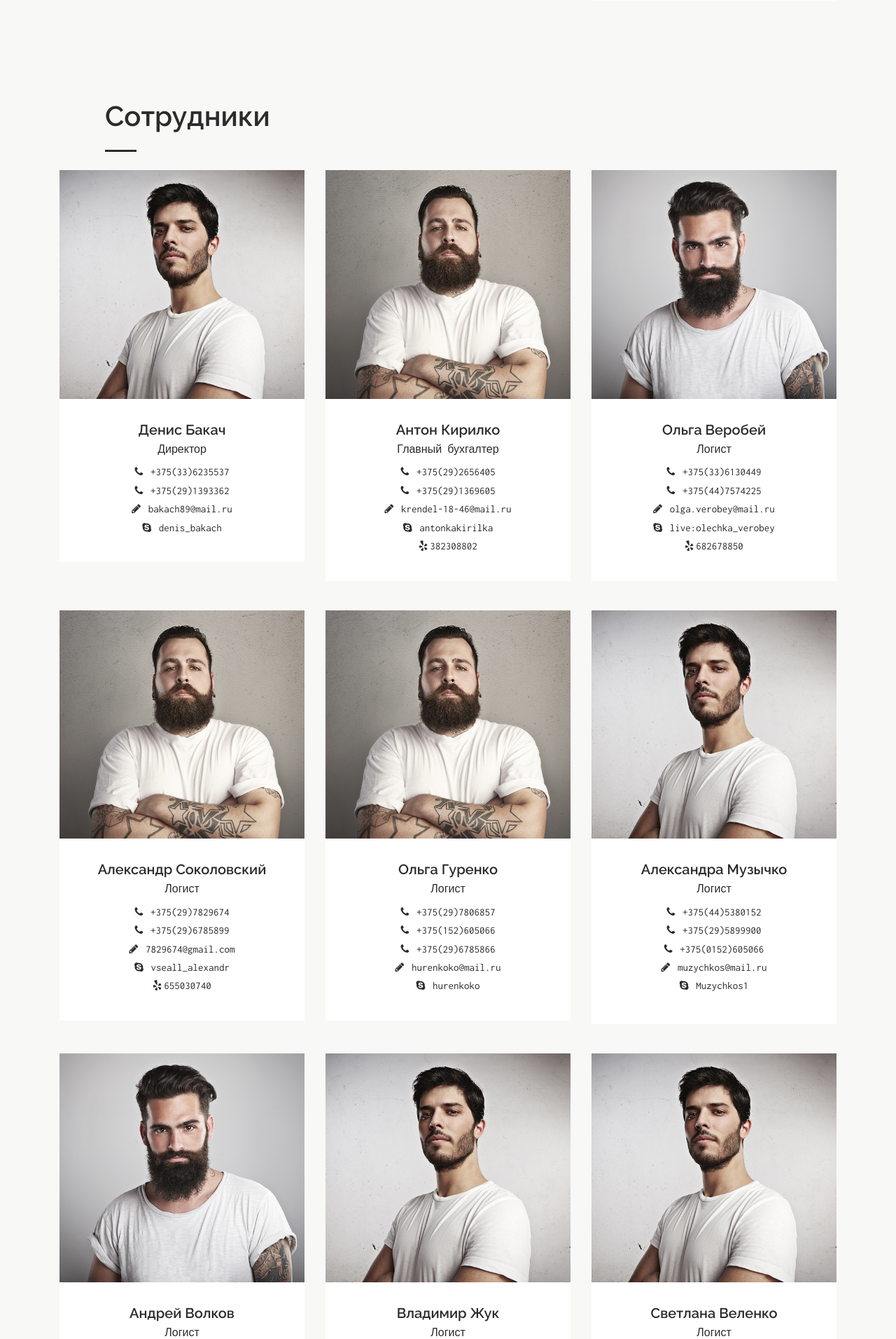
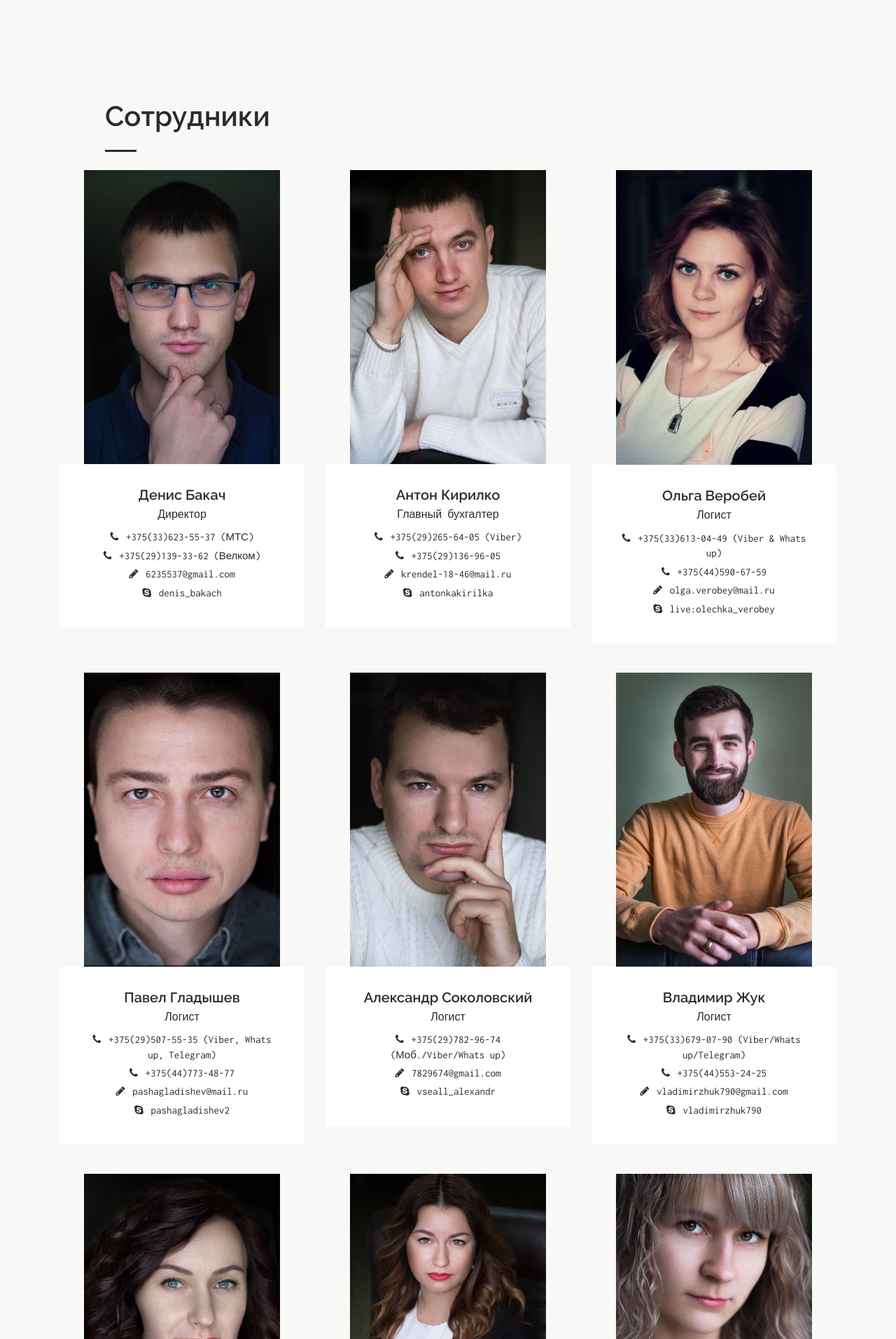
Before and after one commit to nnovosad/denant-v2, a PHP site: page / in a window 1280 px wide. Shown: the part 2187-4100 px from the top of the page at 70% size. Run offline with PHP 8.4, Linux system fonts and the light colour scheme; some libraries are stand-ins or nearby versions.

Commit message:
Team section with photos

```diff
--- a/design/theme-2/css/styles.css
+++ b/design/theme-2/css/styles.css
@@ -551,3 +551,10 @@ ul.unordered-list li a:hover, ol li a:hover { border-bottom:1px solid #3d9991; -
 .document-link {
     text-align: center;
 }
+
+.staff img {
+    width: 80%;
+    display: block;
+    margin-left: auto;
+    margin-right: auto;
+}
--- a/design/theme-2/index.html
+++ b/design/theme-2/index.html
@@ -158,144 +158,135 @@
         <h3>Сотрудники</h3>
         <div class="divider"></div>
     </div>
-  <div class="container clearfix">
+  <div class="container clearfix staff">
     <div class="col-lg-12 col-md-12">
       <div class="row">
 
-        <div class="col-lg-4 col-md-4 col-sm-4"> <img alt="" src="images/about11.jpg" />
+        <div class="col-lg-4 col-md-4 col-sm-4"> <img alt="" src="images/team/denis.jpg" />
           <div class="more-info">
             <h5>Денис Бакач</h5>
             <p>Директор</p>
             <ul class="employees">
-              <li> <i class="fa fa-phone"></i> +375(33)6235537 </li>
-              <li> <i class="fa fa-phone"></i> +375(29)1393362 </li>
-              <li> <i class="fa fa-pencil"></i> <a href="mailto:bakach89@mail.ru">bakach89@mail.ru</a></li>
+              <li> <i class="fa fa-phone"></i> +375(33)623-55-37 (МТС) </li>
+              <li> <i class="fa fa-phone"></i> +375(29)139-33-62 (Велком) </li>
+              <li> <i class="fa fa-pencil"></i> <a href="mailto:6235537@gmail.com">6235537@gmail.com</a></li>
               <li> <i class="fa fa-skype"></i> <a href="skype:denis_bakach">denis_bakach</a></li>
             </ul>
           </div>
         </div>
 
-        <div class="col-lg-4 col-md-4 col-sm-4"> <img alt="" src="images/about12.jpg" />
+        <div class="col-lg-4 col-md-4 col-sm-4"> <img alt="" src="images/team/anton.jpg" />
           <div class="more-info">
             <h5>Антон Кирилко</h5>
             <p>Главный бухгалтер</p>
               <ul class="employees">
-                  <li> <i class="fa fa-phone"></i> +375(29)2656405 </li>
-                  <li> <i class="fa fa-phone"></i> +375(29)1369605 </li>
+                  <li> <i class="fa fa-phone"></i> +375(29)265-64-05 (Viber) </li>
+                  <li> <i class="fa fa-phone"></i> +375(29)136-96-05 </li>
                   <li> <i class="fa fa-pencil"></i> <a href="mailto:krendel-18-46@mail.ru">krendel-18-46@mail.ru</a></li>
                   <li> <i class="fa fa-skype"></i> <a href="skype:antonkakirilka">antonkakirilka</a></li>
-                  <li> <i class="fa fa-icq"></i>382308802</li>
               </ul>
           </div>
         </div>
 
-        <div class="col-lg-4 col-md-4 col-sm-4"> <img alt="" src="images/about10.jpg" />
+          <div class="col-lg-4 col-md-4 col-sm-4"> <img alt="" src="images/team/verobey.jpg" />
               <div class="more-info">
                   <h5>Ольга Веробей</h5>
                   <p>Логист</p>
                   <ul class="employees">
-                  <li> <i class="fa fa-phone"></i> +375(33)6130449 </li>
-                  <li> <i class="fa fa-phone"></i> +375(44)7574225 </li>
+                      <li> <i class="fa fa-phone"></i> +375(33)613-04-49 (Viber & Whats up) </li>
+                      <li> <i class="fa fa-phone"></i> +375(44)590-67-59 </li>
                       <li> <i class="fa fa-pencil"></i> <a href="mailto:olga.verobey@mail.ru">olga.verobey@mail.ru</a></li>
                       <li> <i class="fa fa-skype"></i> <a href="skype:live:olechka_verobey ">live:olechka_verobey</a></li>
-                  <li> <i class="fa fa-icq"></i>682678850</li>
                   </ul>
               </div>
           </div>
 
-          <div class="col-lg-4 col-md-4 col-sm-4"> <img alt="" src="images/about12.jpg" />
+          <div class="col-lg-4 col-md-4 col-sm-4"> <img alt="" src="images/team/pavel.jpg" />
+              <div class="more-info">
+                  <h5>Павел Гладышев</h5>
+                  <p>Логист</p>
+                  <ul class="employees">
+                      <li> <i class="fa fa-phone"></i> +375(29)507-55-35 (Viber, Whats up, Telegram) </li>
+                      <li> <i class="fa fa-phone"></i> +375(44)773-48-77 </li>
+                      <li> <i class="fa fa-pencil"></i> <a href="mailto:pashagladishev@mail.ru">pashagladishev@mail.ru</a></li>
+                      <li> <i class="fa fa-skype"></i> <a href="skype:pashagladishev2">pashagladishev2</a></li>
+                  </ul>
+              </div>
+          </div>
+
+          <div class="col-lg-4 col-md-4 col-sm-4"> <img alt="" src="images/team/alex_sokol.jpg" />
               <div class="more-info">
                   <h5>Александр Соколовский</h5>
                   <p>Логист</p>
                   <ul class="employees">
-                      <li> <i class="fa fa-phone"></i> +375(29)7829674 </li>
-                      <li> <i class="fa fa-phone"></i> +375(29)6785899 </li>
+                      <li> <i class="fa fa-phone"></i> +375(29)782-96-74 (Моб./Viber/Whats up) </li>
                       <li> <i class="fa fa-pencil"></i> <a href="mailto:7829674@gmail.com">7829674@gmail.com</a></li>
                       <li> <i class="fa fa-skype"></i> <a href="skype:vseall_alexandr">vseall_alexandr</a></li>
-                      <li> <i class="fa fa-icq"></i>655030740</li>
                   </ul>
               </div>
           </div>
 
-          <div class="col-lg-4 col-md-4 col-sm-4"> <img alt="" src="images/about12.jpg" />
+          <div class="col-lg-4 col-md-4 col-sm-4"> <img alt="" src="images/team/vova.jpg" />
+              <div class="more-info">
+                  <h5>Владимир Жук</h5>
+                  <p>Логист</p>
+                  <ul class="employees">
+                      <li> <i class="fa fa-phone"></i> +375(33)679-07-90 (Viber/Whats up/Telegram) </li>
+                      <li> <i class="fa fa-phone"></i> +375(44)553-24-25 </li>
+                      <li> <i class="fa fa-pencil"></i> <a href="mailto:vladimirzhuk790@gmail.com">vladimirzhuk790@gmail.com</a></li>
+                      <li> <i class="fa fa-skype"></i> <a href="skype:vladimirzhuk790">vladimirzhuk790</a></li>
+                  </ul>
+              </div>
+          </div>
+
+          <div class="col-lg-4 col-md-4 col-sm-4"> <img alt="" src="images/team/sveta.jpg" />
+              <div class="more-info">
+                  <h5>Светлана Веленко</h5>
+                  <p>Логист</p>
+                  <ul class="employees">
+                      <li> <i class="fa fa-phone"></i> +375(44)749-76-70 (Велком) </li>
+                      <li> <i class="fa fa-phone"></i> +375(29)586-24-32 (МТС & Viber) </li>
+                      <li> <i class="fa fa-pencil"></i> <a href="mailto:5862432@mail.ru">5862432@mail.ru</a></li>
+                      <li> <i class="fa fa-skype"></i> <a href="skype:svetlanavseall">svetlanavseall</a></li>
+                  </ul>
+              </div>
+          </div>
+
+          <div class="col-lg-4 col-md-4 col-sm-4"> <img alt="" src="images/team/olga.jpg" />
               <div class="more-info">
                   <h5>Ольга Гуренко</h5>
                   <p>Логист</p>
                   <ul class="employees">
-                      <li> <i class="fa fa-phone"></i> +375(29)7806857 </li>
-                      <li> <i class="fa fa-phone"></i> +375(152)605066 </li>
-                      <li> <i class="fa fa-phone"></i> +375(29)6785866 </li>
+                      <li> <i class="fa fa-phone"></i> +375(29)780-68-57 (МТС) </li>
+                      <li> <i class="fa fa-phone"></i> +375(29)678-58-66 (Велком) </li>
                       <li> <i class="fa fa-pencil"></i> <a href="mailto:hurenkoko@mail.ru">hurenkoko@mail.ru</a></li>
                       <li> <i class="fa fa-skype"></i> <a href="skype:hurenkoko">hurenkoko</a></li>
                   </ul>
               </div>
           </div>
 
-          <div class="col-lg-4 col-md-4 col-sm-4"> <img alt="" src="images/about11.jpg" />
+          <div class="col-lg-4 col-md-4 col-sm-4"> <img alt="" src="images/team/alexandra.jpg" />
               <div class="more-info">
                   <h5>Александра Музычко</h5>
                   <p>Логист</p>
                   <ul class="employees">
-                      <li> <i class="fa fa-phone"></i> +375(44)5380152 </li>
-                      <li> <i class="fa fa-phone"></i> +375(29)5899900 </li>
-                      <li> <i class="fa fa-phone"></i> +375(0152)605066 </li>
+                      <li> <i class="fa fa-phone"></i> +375(44)538-01-52 </li>
+                      <li> <i class="fa fa-phone"></i> +375(29)589-99-00 (Viber) </li>
                       <li> <i class="fa fa-pencil"></i> <a href="mailto:muzychkos@mail.ru">muzychkos@mail.ru</a></li>
                       <li> <i class="fa fa-skype"></i> <a href="skype:Muzychkos1">Muzychkos1</a></li>
-                      <li> <span style="display: none">empty</span> </li>
                   </ul>
               </div>
           </div>
 
-          <div class="col-lg-4 col-md-4 col-sm-4"> <img alt="" src="images/about10.jpg" />
+          <div class="col-lg-4 col-md-4 col-sm-4"> <img alt="" src="images/team/andrei.jpg" />
               <div class="more-info">
                   <h5>Андрей Волков</h5>
                   <p>Логист</p>
                   <ul class="employees">
-                      <li> <i class="fa fa-phone"></i> +375(29)2688837 </li>
-                      <li> <i class="fa fa-phone"></i> +375(44)7497515 </li>
+                      <li> <i class="fa fa-phone"></i> +375(29)268-88-37 (МТС & Viber) </li>
+                      <li> <i class="fa fa-phone"></i> +375(44)749-75-15 (Велком) </li>
                       <li> <i class="fa fa-pencil"></i> <a href="mailto:andrey.denant@mail.ru">andrey.denant@mail.ru</a></li>
                       <li> <i class="fa fa-skype"></i> <a href="skype:volkov9101">volkov9101</a></li>
-                  </ul>
-              </div>
-          </div>
-
-          <div class="col-lg-4 col-md-4 col-sm-4"> <img alt="" src="images/about11.jpg" />
-              <div class="more-info">
-                  <h5>Владимир Жук</h5>
-                  <p>Логист</p>
-                  <ul class="employees">
-                      <li> <i class="fa fa-phone"></i> +375(33)6790790 </li>
-                      <li> <i class="fa fa-phone"></i> +375(44)5532425 </li>
-                      <li> <i class="fa fa-pencil"></i> <a href="mailto:vladimirzhuk790@gmail.com">vladimirzhuk790@gmail.com</a></li>
-                      <li> <i class="fa fa-skype"></i> <a href="skype:vladimirzhuk790">vladimirzhuk790</a></li>
-                  </ul>
-              </div>
-          </div>
-
-          <div class="col-lg-4 col-md-4 col-sm-4"> <img alt="" src="images/about11.jpg" />
-              <div class="more-info">
-                  <h5>Светлана Веленко</h5>
-                  <p>Логист</p>
-                  <ul class="employees">
-                      <li> <i class="fa fa-phone"></i> +375(44)7497670 </li>
-                      <li> <i class="fa fa-phone"></i> +375(29)5862432 </li>
-                      <li> <i class="fa fa-pencil"></i> <a href="mailto:5862432@mail.ru">5862432@mail.ru</a></li>
-                      <li> <i class="fa fa-skype"></i> <a href="skype:svetlanavseall">svetlanavseall</a></li>
-                  </ul>
-              </div>
-          </div>
-
-          <div class="col-lg-4 col-md-4 col-sm-4"> <img alt="" src="images/about10.jpg" />
-              <div class="more-info">
-                  <h5>Павел Гладышев</h5>
-                  <p>Логист</p>
-                  <ul class="employees">
-                      <li> <i class="fa fa-phone"></i> +375(29)5075535 </li>
-                      <li> <i class="fa fa-phone"></i> +375(44)7734877 </li>
-                      <li> <i class="fa fa-phone"></i> +375(152)605066 </li>
-                      <li> <i class="fa fa-pencil"></i> <a href="mailto:pashagladishev@mail.ru">pashagladishev@mail.ru</a></li>
-                      <li> <i class="fa fa-skype"></i> <a href="skype:pashagladishev2">pashagladishev2</a></li>
-                      <li> <i class="fa fa-icq"></i>648175073</li>
                   </ul>
               </div>
           </div>
```
Also changed, not shown: design/theme-2/images/team/alex_sokol.jpg (added), design/theme-2/images/team/alexandra.jpg (added), design/theme-2/images/team/andrei.jpg (added), design/theme-2/images/team/anton.jpg (added), design/theme-2/images/team/denis.jpg (added), design/theme-2/images/team/olga.jpg (added), design/theme-2/images/team/pavel.jpg (added), design/theme-2/images/team/sveta.jpg (added), design/theme-2/images/team/verobey.jpg (added), design/theme-2/images/team/vova.jpg (added). Lines whose indentation alone changed are shown as unchanged.
